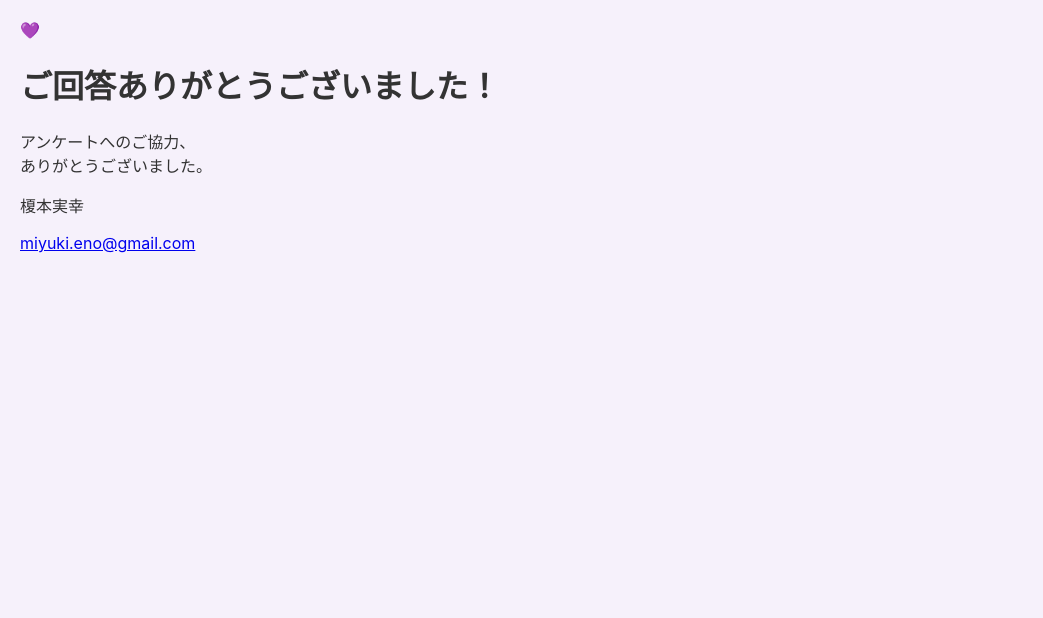
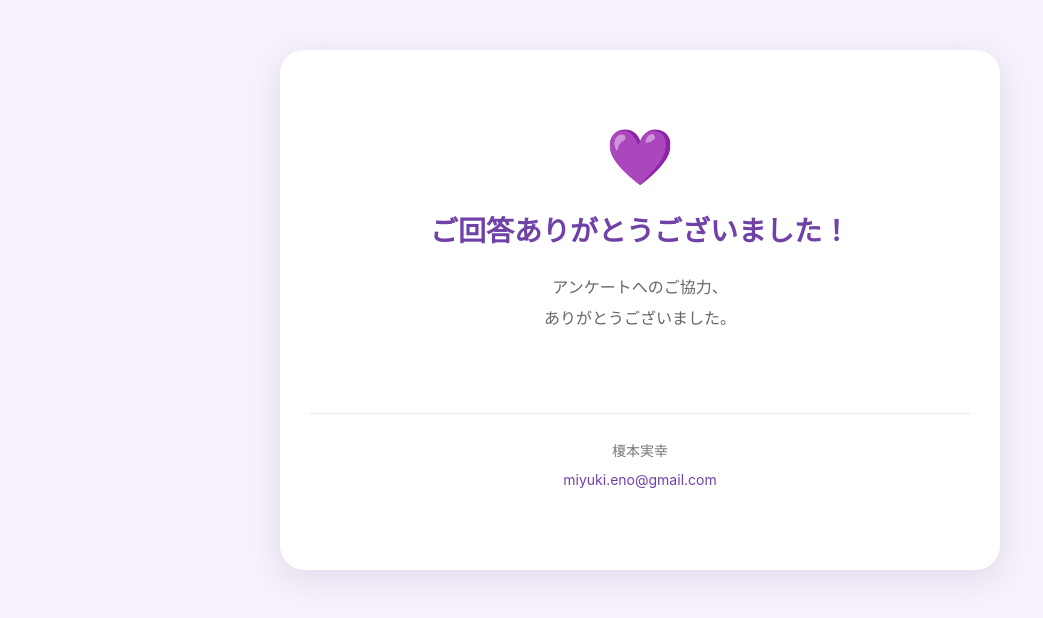
Before and after one commit to miyukieno42-cyber/sunscreen22, a Flask app: page /thanks in a window 1280 px wide. Shown: the top 618 px of the page, without its empty margins (0-1043 px from the left). Run offline with Flask 3, Linux system fonts and the light colour scheme; some libraries are stand-ins or nearby versions.

Commit message:
Add styles for thanks card and related elements

```diff
--- a/static/style.css
+++ b/static/style.css
@@ -522,3 +522,120 @@ body {
     }
 
 }
+/* ========================================
+   Thank you
+======================================== */
+
+.thanks-card {
+    width: 100%;
+
+    max-width: 720px;
+
+    min-height: 520px;
+
+    margin: 30px auto;
+
+    padding: 50px 30px;
+
+    background: white;
+
+    border-radius: 24px;
+
+    box-shadow:
+        0 8px 30px rgba(80, 50, 120, 0.12);
+
+    display: flex;
+
+    flex-direction: column;
+
+    align-items: center;
+
+    justify-content: center;
+
+    text-align: center;
+}
+
+
+.thanks-icon {
+    margin-bottom: 20px;
+
+    font-size: 55px;
+}
+
+
+.thanks-card h1 {
+    margin: 0 0 20px;
+
+    color: #7042a8;
+
+    font-size: 28px;
+
+    line-height: 1.5;
+}
+
+
+.thanks-message {
+    margin: 0;
+
+    color: #666;
+
+    font-size: 16px;
+
+    line-height: 1.9;
+}
+
+
+.thanks-footer {
+    width: 100%;
+
+    margin-top: 80px;
+
+    padding-top: 20px;
+
+    border-top:
+        1px solid #eee7f5;
+
+    color: #777;
+
+    font-size: 14px;
+
+    line-height: 1.8;
+}
+
+
+.thanks-footer p {
+    margin: 4px 0;
+}
+
+
+.thanks-footer a {
+    color: #7042a8;
+
+    text-decoration: none;
+}
+
+
+.thanks-footer a:hover {
+    text-decoration: underline;
+}
+
+
+@media (max-width: 600px) {
+
+    .thanks-card {
+        min-height: 500px;
+
+        padding: 40px 20px;
+    }
+
+
+    .thanks-card h1 {
+        font-size: 24px;
+    }
+
+
+    .thanks-footer {
+        margin-top: 60px;
+    }
+
+}
```
